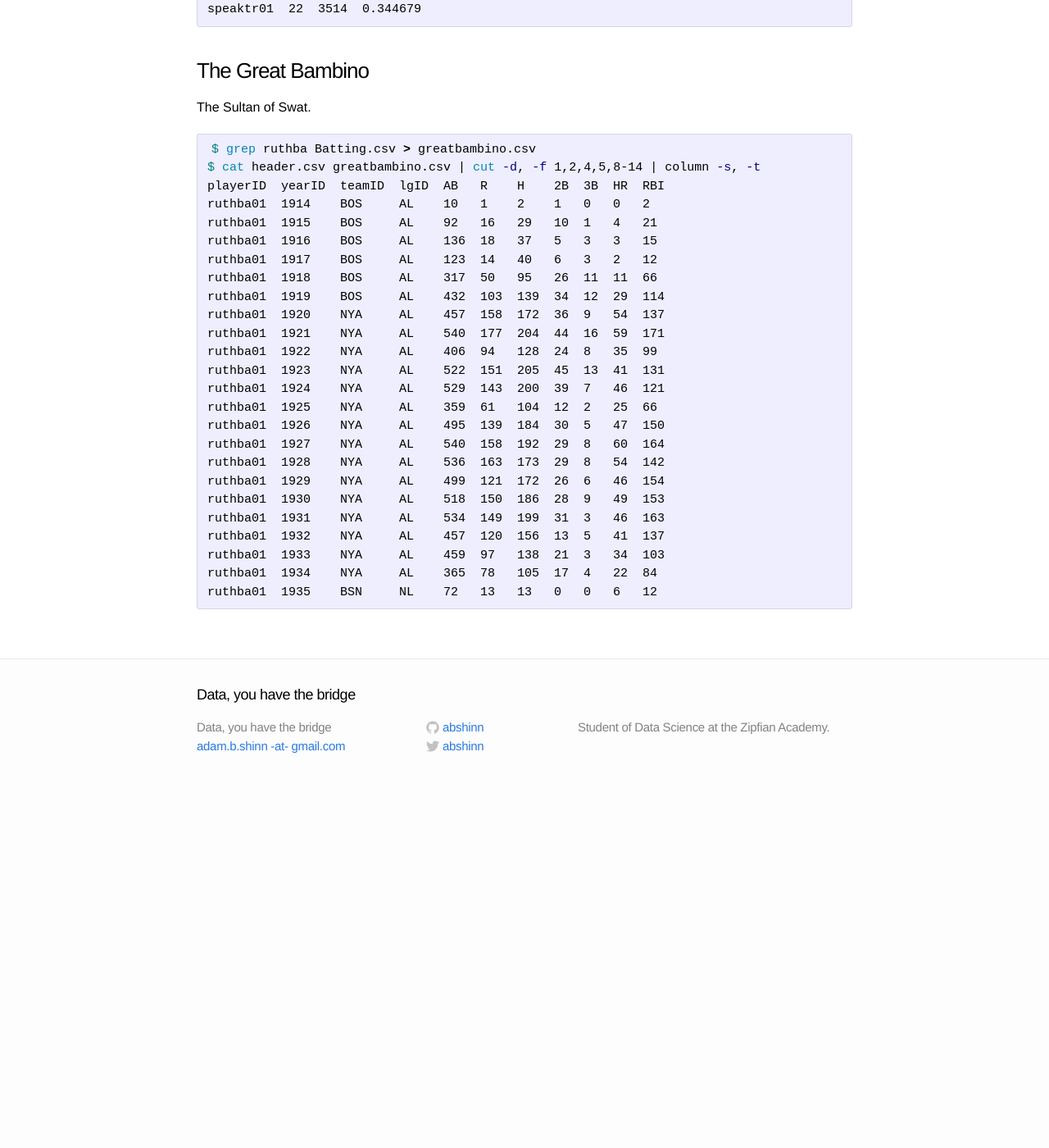
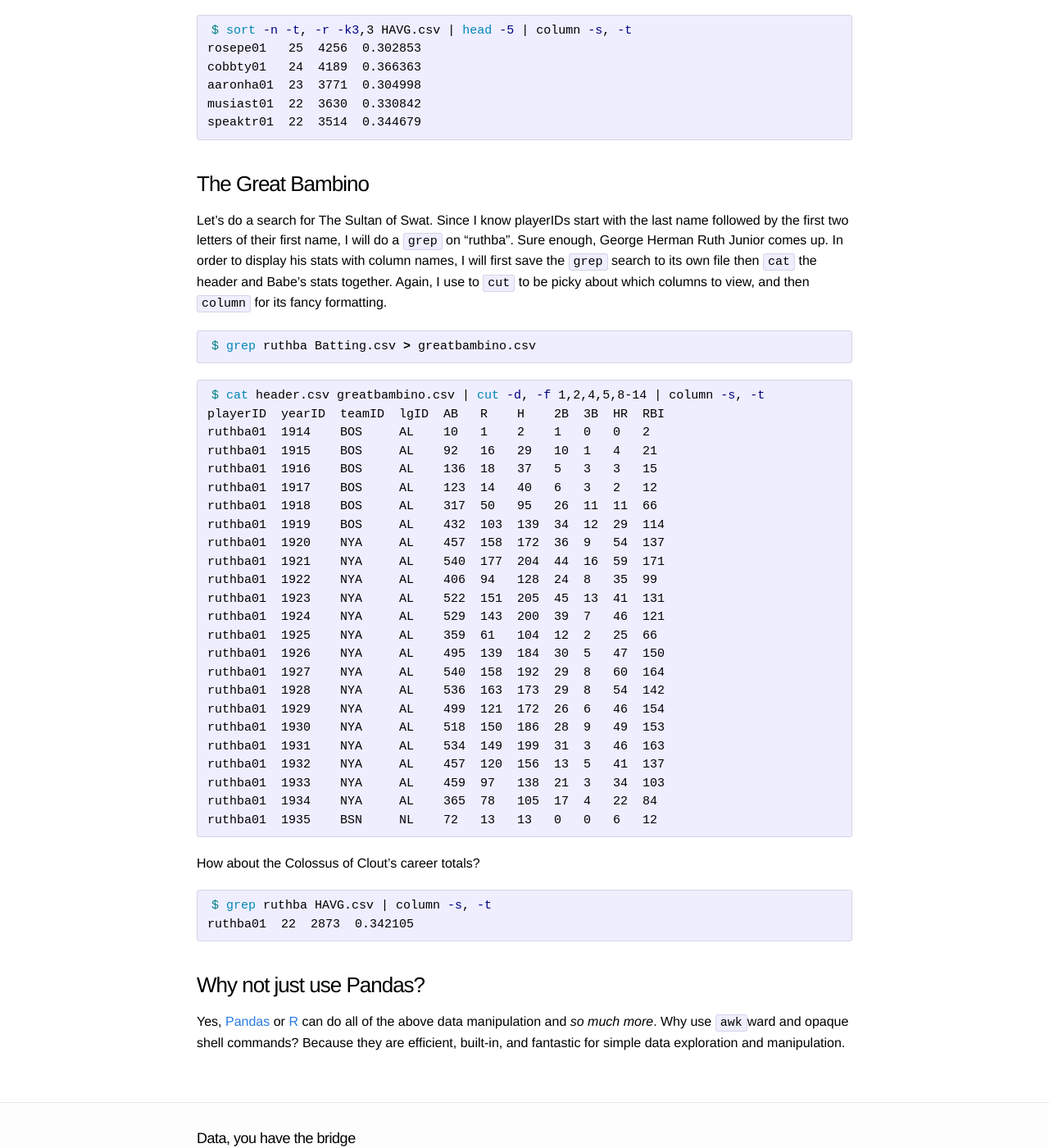
Before and after one commit to abshinn/abshinn.github.io, a Jekyll site: the page built from _posts/2014-05-17-sultan-of-awk.markdown, in a window 1280 px wide and 1400 px high, scrolled down 4236 px. Shown: the whole window at 82% size. Built offline with Jekyll 4.4.1, drawn with Linux system fonts in a browser that asks for light colours; Markdown is read by kramdown in place of the engine named in the settings; before the commit the page ends 5202 px from its top, so only the background shows below that; some of the changed text lies outside the part shown.

Commit message:
change post title; add content to post

````diff
--- a/_posts/2014-05-17-shell-is-awesome.markdown
+++ b/_posts/2014-05-17-sultan-of-awk.markdown
@@ -1,15 +1,15 @@
 ---
 layout: post
-title:  "The Awesome Power of Shell"
+title:  "The Sultan of Awk"
 date:   2014-05-17 00:00:00
 categories: bash
 ---
 
-Back during one of my undergraduate astronomy data analysis courses, we briefly covered useful shell commands for searching and parsing data such as `grep`, `sed`, and `cut`. At the time I remember thinking that they looked very useful, but without practice I quickly reverted to more familiar and less efficient methods.
+Back during one of my undergraduate astronomy data analysis courses, we briefly covered useful shell commands for searching and parsing data such as `grep`, `sed`, `cut`, and `awk`. At the time I remember thinking that they looked very useful, but without practice I quickly reverted to more familiar and less efficient methods.
 
 Fast forward to the week before I started the Zipfian Academy. In our pre-course work, we were tasked with parsing and performing preliminary analysis on New York nursing home bed census data using three different approaches: SQLite3, Python, and Shell. Between the three methods, Shell was by far the shortest and (arguably) most elegant solution. In order to demonstrate my point, I will use some super-useful shell commands on two MLB data sets containing player batting stats.
 
-Shell scripting commands can be dense, so I will do my best to spell out each command in plain English.
+Shell scripting commands can be dense, so I will do my best to spell out each command in the plainest English.
 
 ## Current American League Batting Stats
 
@@ -68,7 +68,11 @@
 
 ```bash
 $ head -1 Batting.csv > header.csv
+```
+```bash
 $ grep SFN Batting.csv | grep 1985 > giants1985.csv
+```
+```bash
 $ cat header.csv giants1985.csv | cut -d, -f -5,8-22 | column -s, -t
 playerID   yearID  stint  teamID  lgID  AB   R   H    2B  3B  HR  RBI  SB  CS  BB  SO   IBB  HBP  SH  SF
 adamsri02  1985    1      SFN     NL    121  12  23   3   1   2   10   1   1   5   23   3    1    3   0
@@ -132,17 +136,19 @@
 
 ### Batting Averages
 
-Now suppose I want to compute batting averages and add them as a column in `H.csv`. This can be done with another `awk` command, much like the one above. Then, use `join` to merge the two data sets on the first field, player_ID. Note that the `awk` command's if-else statement avoids an arithmetic error by printing `0.00` if a player has a year with zero "at bats".
+Now suppose I want to compute batting averages and add them as a column in `H.csv`. This can be done with another `awk` command, much like the one above. Then, use `join` to merge the two data sets on the first field, playerID. Note that the `awk` command's if-else statement avoids an arithmetic error by printing `0.00` if a player has zero "at bats".
 
 ```bash
 $ awk -F, '{AB[$1]+=$8;H[$1]+=$10} END {for (i in H) if (AB[i] != 0) print i","H[i]/AB[i]; else print i",0.00"}' Batting.csv > AVG.csv
+```
+```bash
 $ join -t, H.csv AVG.csv > HAVG.csv
 ```
 
 Now repeat the above search showing the greatest hitters.
 
 ```bash
-sort -n -t, -r -k3,3 HAVG.csv | head -5 | column -s, -t
+$ sort -n -t, -r -k3,3 HAVG.csv | head -5 | column -s, -t
 rosepe01   25  4256  0.302853
 cobbty01   24  4189  0.366363
 aaronha01  23  3771  0.304998
@@ -152,10 +158,12 @@
 
 ### The Great Bambino
 
-The Sultan of Swat.
+Let's do a search for The Sultan of Swat. Since I know playerIDs start with the last name followed by the first two letters of their first name, I will do a `grep` on "ruthba". Sure enough, George Herman Ruth Junior comes up. In order to display his stats with column names, I will first save the `grep` search to its own file then `cat` the header and Babe's stats together. Again, I use to `cut` to be picky about which columns to view, and then `column` for its fancy formatting.
 
 ```bash
 $ grep ruthba Batting.csv > greatbambino.csv
+```
+```bash
 $ cat header.csv greatbambino.csv | cut -d, -f 1,2,4,5,8-14 | column -s, -t
 playerID  yearID  teamID  lgID  AB   R    H    2B  3B  HR  RBI
 ruthba01  1914    BOS     AL    10   1    2    1   0   0   2
@@ -181,3 +189,14 @@
 ruthba01  1934    NYA     AL    365  78   105  17  4   22  84
 ruthba01  1935    BSN     NL    72   13   13   0   0   6   12
 ```
+
+How about the Colossus of Clout's career totals?
+
+```bash
+$ grep ruthba HAVG.csv | column -s, -t
+ruthba01  22  2873  0.342105
+```
+
+### Why not just use Pandas?
+
+Yes, [Pandas](http://pandas.pydata.org/) or [R](http://www.r-project.org/) can do all of the above data manipulation and *so much more*. Why use `awk`ward and opaque shell commands? Because they are efficient, built-in, and fantastic for simple data exploration and manipulation.
````
Also changed, not shown: other parts of _posts/2014-05-17-sultan-of-awk.markdown (+1 -1 lines).
